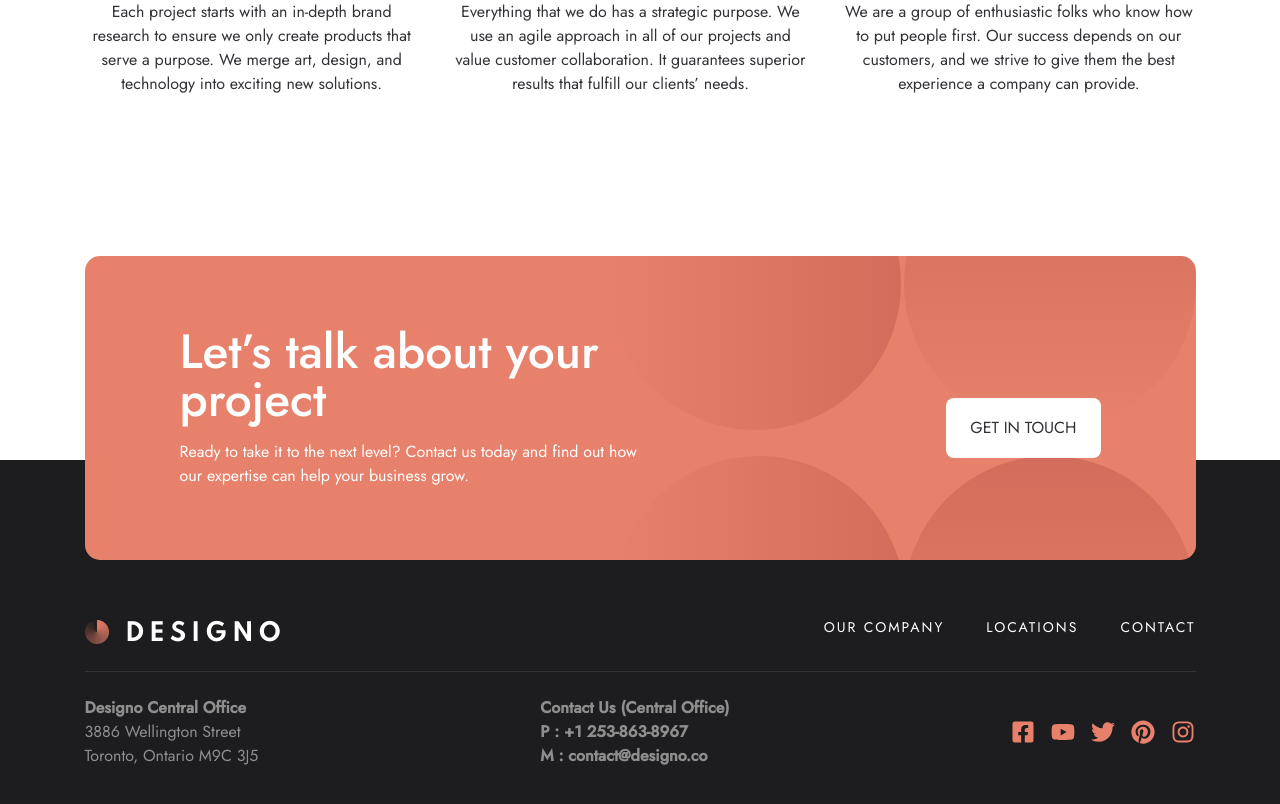
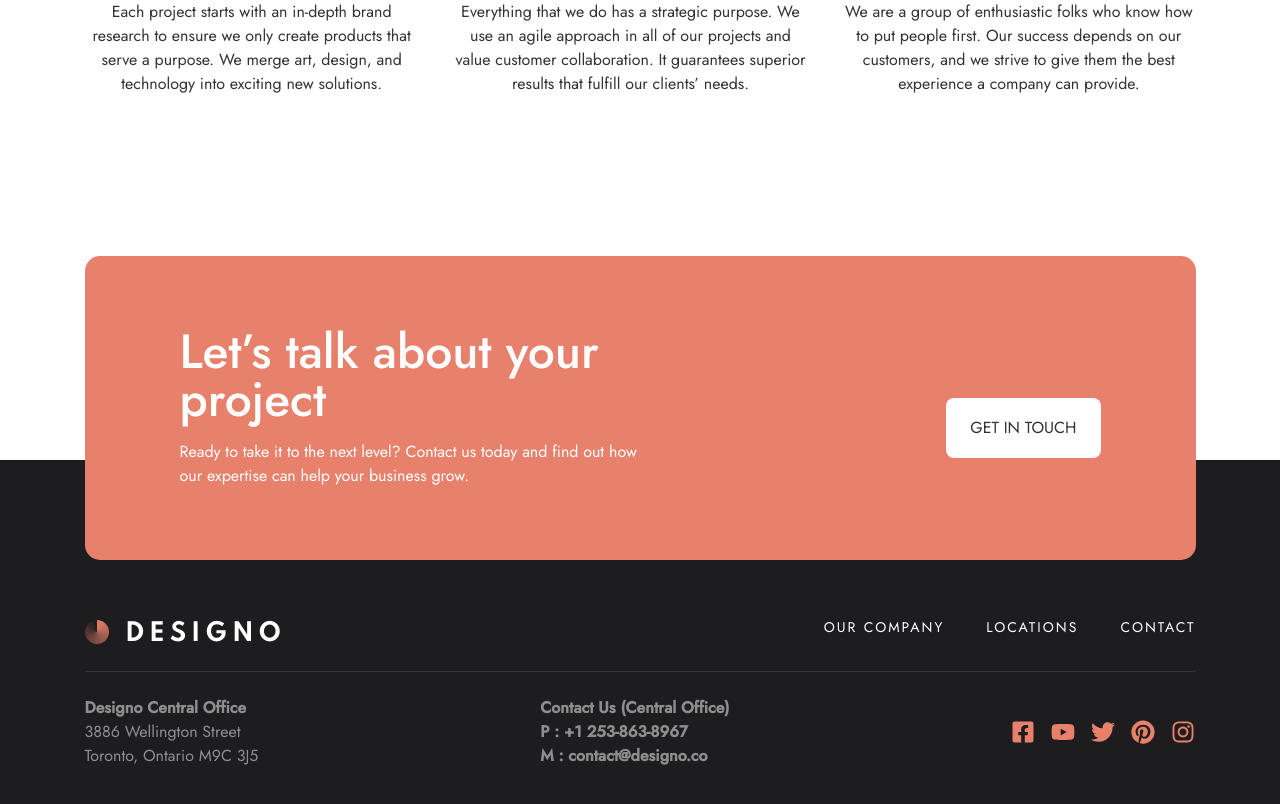
Before and after one commit to KXLAA/designo-multi-page-website, a Next.js app: page / in a window 1280 px wide. Shown: the part 2040-2844 px from the top of the page. Built offline with nearby package versions, Linux system fonts and the light colour scheme.

Commit message:
Fix Home Page Cta

```diff
--- a/components/common/BgPattern.jsx
+++ b/components/common/BgPattern.jsx
@@ -1,5 +1,6 @@
 import styled from "styled-components";
 import { Mobile, Tablet } from "./MediaQueries";
+import { useMediaQuery } from "react-responsive";
 
 export const BgPattern = () => {
   const Pattern = styled.div`
@@ -35,6 +36,9 @@ export const BgPattern = () => {
 };
 
 export const BgPatternSmall = () => {
+  const Tablet = useMediaQuery({ query: "(min-width: 475px)" });
+  const Mobile = useMediaQuery({ query: "(max-width: 475px)" });
+
   const Pattern = styled.div`
     background: linear-gradient(
       90deg,
@@ -52,7 +56,25 @@ export const BgPatternSmall = () => {
 
   return (
     <>
-      <Tablet>
+      {Tablet && <Pattern style={{ transform: "rotate(-90deg)" }} />}
+
+      {Tablet && <Pattern style={{ right: "295px" }} />}
+
+      {Tablet && (
+        <Pattern style={{ top: "200px", transform: "rotate(-90deg)" }} />
+      )}
+
+      {Tablet && <Pattern style={{ top: "200px", right: "291px" }} />}
+
+      {Mobile && <Pattern style={{ right: "15px", top: "-60px" }} />}
+
+      {Mobile && (
+        <Pattern
+          style={{ top: "250px", right: "35px", transform: "rotate(-90deg)" }}
+        />
+      )}
+
+      {/* <Tablet>
         <Pattern style={{ transform: "rotate(-90deg)" }} />
       </Tablet>
 
@@ -76,7 +98,7 @@ export const BgPatternSmall = () => {
         <Pattern
           style={{ top: "250px", right: "35px", transform: "rotate(-90deg)" }}
         />
-      </Mobile>
+      </Mobile> */}
     </>
   );
 };
--- a/components/common/cta/Cta.styled.jsx
+++ b/components/common/HomeCta.jsx
@@ -1,13 +1,16 @@
 import styled from "styled-components";
-import { device } from "../MediaQueries";
+import { device } from "./MediaQueries";
+import Link from "next/link";
+import { Button } from "./Button";
+import { BgPatternSmall } from "./BgPattern";
 
 export const CtaContainer = styled.section`
   padding: 72px 95px;
   background-color: var(--color-primary);
   border-radius: 15px;
   display: flex;
+  align-items: center;
   justify-content: space-between;
-  align-items: center;
   position: relative;
   overflow: hidden;
   top: 100px;
@@ -42,3 +45,23 @@ export const Text = styled.div`
     padding-bottom: 16px;
   }
 `;
+
+export default function Cta() {
+  return (
+    <CtaContainer>
+      <Text>
+        <h1>Let’s talk about your project</h1>
+        <p>
+          Ready to take it to the next level? Contact us today and find out how
+          our expertise can help your business grow.
+        </p>
+      </Text>
+
+      <Link href="/contact" passHref>
+        <Button style={{ zIndex: "1" }}>
+          <p>GET IN TOUCH</p>
+        </Button>
+      </Link>
+    </CtaContainer>
+  );
+}
--- a/components/common/cta/Cta.jsx
+++ b/components/common/cta/Cta.jsx
@@ -15,6 +15,7 @@ export default function Cta() {
           our expertise can help your business grow.
         </p>
       </Text>
+
       <Link href="/contact" passHref>
         <Button style={{ zIndex: "1" }}>
           <p>GET IN TOUCH</p>
--- a/pages/index.js
+++ b/pages/index.js
@@ -2,7 +2,7 @@ import Head from "next/head";
 import { Layout } from "../components/common/Layout";
 import Header from "../components/common/header/Header";
 import Footer from "../components/common/footer/Footer";
-import Cta from "../components/common/cta/Cta";
+import Cta from "../components/common/HomeCta";
 import HomeHero from "../components/home/HomeHero";
 import HomeLinks from "../components/home/HomeLinks";
 import HomeFeatures from "../components/home/HomeFeatures";
```
Also changed, not shown: components/home/HomeFeatures.jsx (+6 -4 lines).
